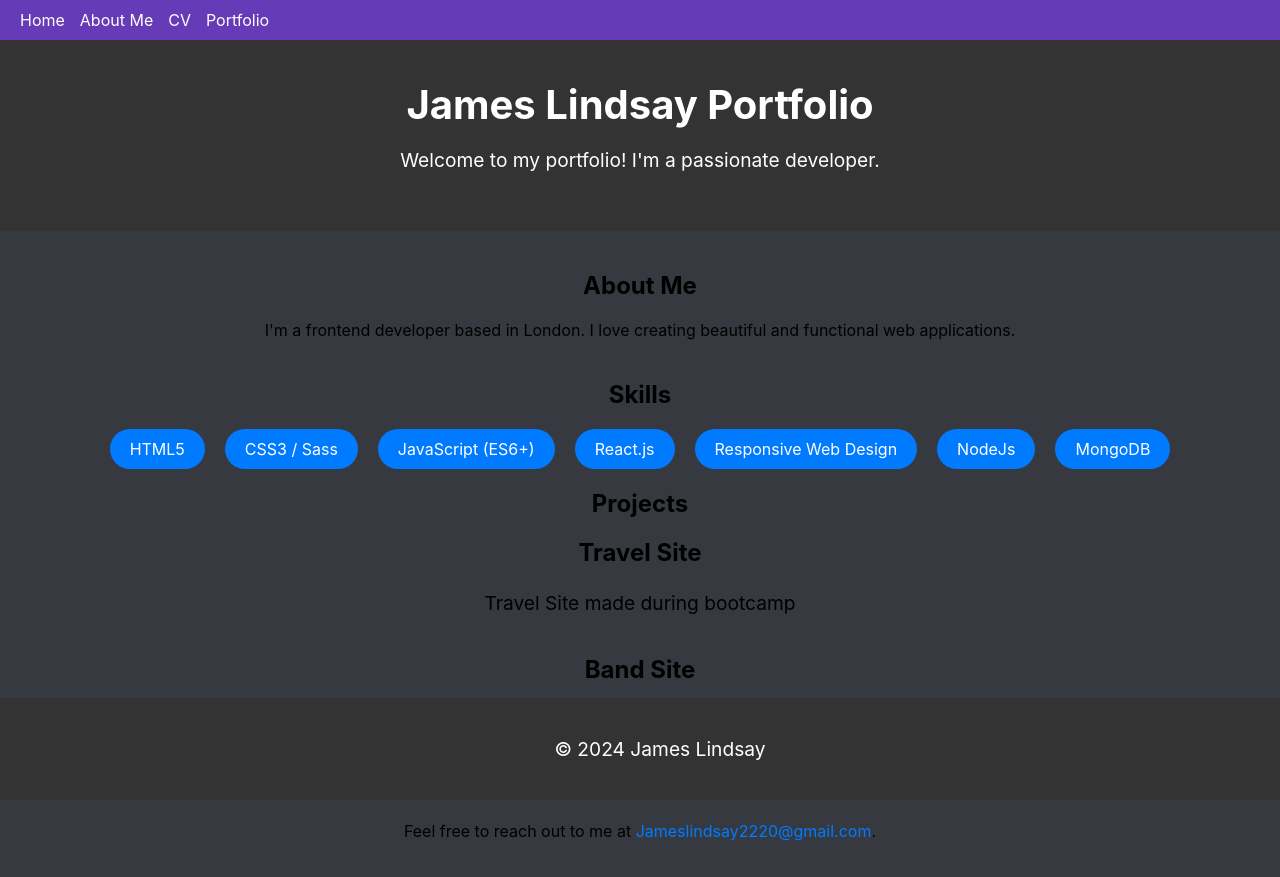
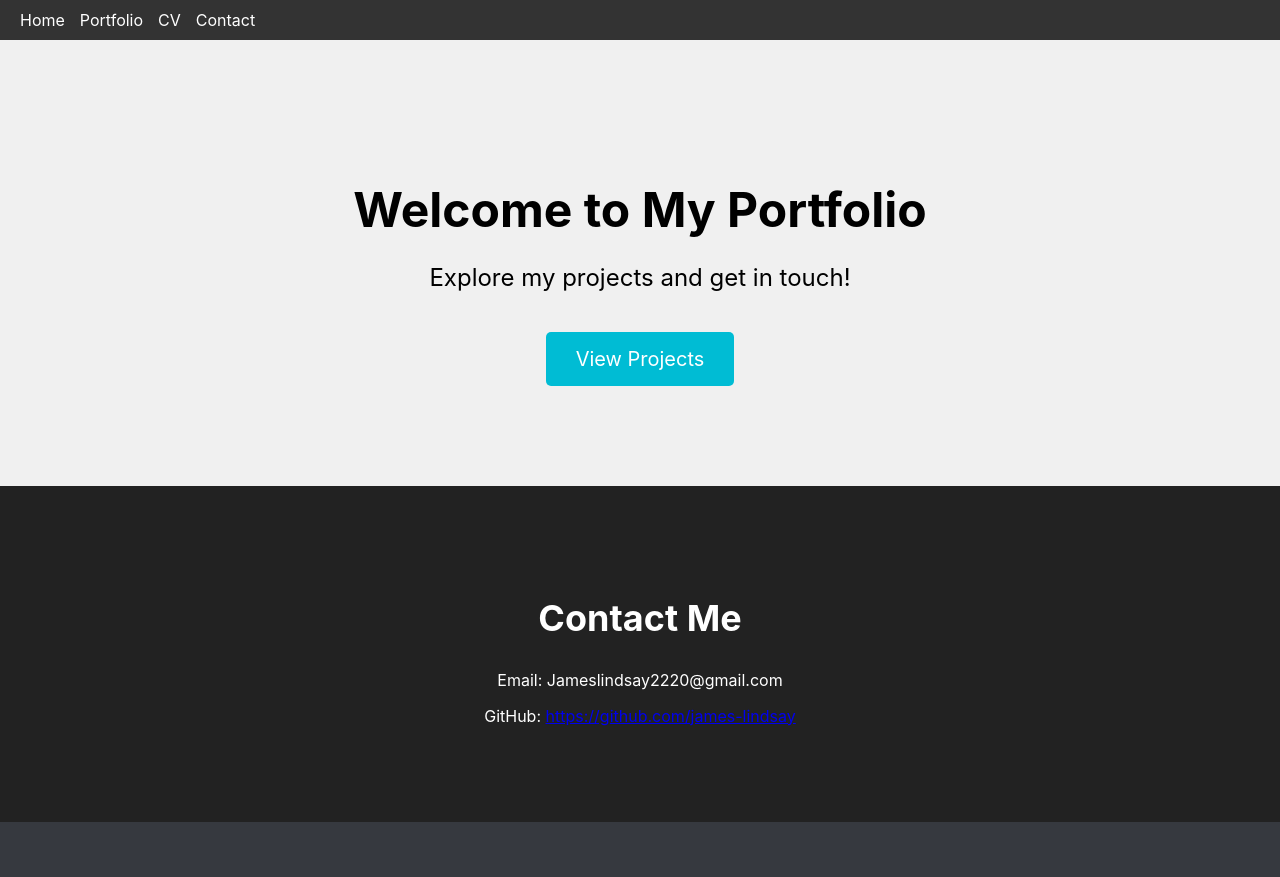
Before and after one commit to james-lindsay/portfolio, a React (Create React App) app: page / in a window 1280 px wide. After the commit the page ends 822 px from the top, so only its background shows below. Built offline with nearby package versions, Linux system fonts and the light colour scheme; the HTML template or start-up script is replaced by a standard one.

Commit message:
loads of changes to overall style of site

```diff
--- a/package.json
+++ b/package.json
@@ -8,6 +8,7 @@
     "@testing-library/user-event": "^13.5.0",
     "react": "^18.2.0",
     "react-dom": "^18.2.0",
+    "react-router-dom": "^6.22.1",
     "react-scripts": "5.0.1",
     "sass": "^1.71.0",
     "web-vitals": "^2.1.4"
--- a/src/App.js
+++ b/src/App.js
@@ -1,13 +1,25 @@
+import { BrowserRouter as Router, Route, Routes } from "react-router-dom";
 import "./App.scss";
-import HomePage from "./components/Home/Home";
-import Nav from "./components/Nav/Nav";
+import Header from "./components/Header/Header";
+import Projects from "./components/Projects/Projects";
+import Contact from "./components/Contact/Contact";
+import Home from "./components/Home/Home";
+// import ProjectDetails from "./components/ProjectDetails"; // Import the ProjectDetails component
 
 function App() {
   return (
-    <div className="App">
-      <Nav />
-      <HomePage />
-    </div>
+    <Router>
+      <div className="App">
+        <Header />
+        <Routes>
+          <Route path="/" element={<Home />} />
+          <Route path="/projects" element={<Projects />} />
+          <Route path="/contact" element={<Contact />} />
+          {/* <Route path="/projects/:id" component={ProjectDetails} />{" "} */}
+        </Routes>
+        <Contact />
+      </div>
+    </Router>
   );
 }
 
--- /dev/null
+++ b/src/components/Contact/Contact.js
@@ -0,0 +1,22 @@
+import "./Contact.scss";
+
+const Contact = () => {
+  return (
+    <section className="contact">
+      <div className="contact-content">
+        <h2>Contact Me</h2>
+        <div className="contact-details">
+          <p>Email: Jameslindsay2220@gmail.com</p>
+          <p>
+            GitHub:{" "}
+            <a href="https://github.com/james-lindsay">
+              https://github.com/james-lindsay
+            </a>
+          </p>
+        </div>
+      </div>
+    </section>
+  );
+};
+
+export default Contact;
--- /dev/null
+++ b/src/components/Contact/Contact.scss
@@ -0,0 +1,41 @@
+.contact {
+    background-color: #222;
+    color: #fff;
+    padding: 80px 0;
+    text-align: center;
+}
+
+.contact h2 {
+    font-size: 36px;
+    margin-bottom: 30px;
+}
+
+.contact form {
+    max-width: 600px;
+    margin: 0 auto;
+}
+
+.contact input,
+.contact textarea {
+    width: 100%;
+    padding: 10px;
+    margin-bottom: 20px;
+    font-size: 16px;
+    border: none;
+    background-color: #444;
+    color: #fff;
+}
+
+.contact input[type="submit"] {
+    background-color: #00bcd4;
+    color: #fff;
+    border: none;
+    padding: 15px 30px;
+    cursor: pointer;
+    font-size: 18px;
+    transition: background-color 0.3s ease;
+}
+
+.contact input[type="submit"]:hover {
+    background-color: #0097a7;
+}
--- /dev/null
+++ b/src/components/Header/Header.js
@@ -0,0 +1,33 @@
+import { Link } from "react-router-dom";
+import "./Header.scss";
+
+const Header = () => {
+  return (
+    <nav className="navbar">
+      <ul className="navbar__list">
+        <li className="navbar__item">
+          <Link to="/" className="navbar__link">
+            Home
+          </Link>
+        </li>
+        <li className="navbar__item">
+          <Link to="/Projects" className="navbar__link">
+            Portfolio
+          </Link>
+        </li>
+        <li className="navbar__item">
+          <Link to="/cv" className="navbar__link">
+            CV
+          </Link>
+        </li>
+        <li className="navbar__item">
+          <Link to="/Contact" className="navbar__link">
+            Contact
+          </Link>
+        </li>
+      </ul>
+    </nav>
+  );
+};
+
+export default Header;
--- a/src/components/Nav/Nav.scss
+++ b/src/components/Header/Header.scss
@@ -1,5 +1,5 @@
 .navbar {
-    background-color: #673AB7;
+    background-color: #333;
     padding: 10px 20px;
 }
 
--- a/src/components/Home/Home.js
+++ b/src/components/Home/Home.js
@@ -1,59 +1,18 @@
+import { Link } from "react-router-dom";
 import "./Home.scss";
 
-function HomePage() {
+const Home = () => {
   return (
-    <div className="HomePage">
-      <header>
-        <h1>James Lindsay Portfolio</h1>
-        <p>Welcome to my portfolio! I'm a passionate developer.</p>
-      </header>
-      <main>
-        <section className="about-me">
-          <h2>About Me</h2>
-          <p>
-            I'm a frontend developer based in London. I love creating beautiful
-            and functional web applications.
-          </p>
-        </section>
-        <section className="skills">
-          <h2>Skills</h2>
-          <ul>
-            <li>HTML5</li>
-            <li>CSS3 / Sass</li>
-            <li>JavaScript (ES6+)</li>
-            <li>React.js</li>
-            <li>Responsive Web Design</li>
-            <li>NodeJs</li>
-            <li>MongoDB</li>
-          </ul>
-        </section>
-        <section className="projects">
-          <h2>Projects</h2>
-          <div className="project">
-            <h3>Travel Site</h3>
-            <p>Travel Site made during bootcamp</p>
-          </div>
-          <div className="project">
-            <h3>Band Site</h3>
-            <p>Band website created during bootcamp</p>
-          </div>
-        </section>
-        <section className="contact">
-          <h2>Contact Me</h2>
-          <p>
-            Feel free to reach out to me at{" "}
-            <a href="mailto:jameslindsay2220@gmail.com">
-              Jameslindsay2220@gmail.com
-            </a>
-            .
-          </p>
-        </section>
-      </main>
-      <footer>
-        <p>&copy; 2024 James Lindsay</p>
-      </footer>
-    </div>
+    <section className="home">
+      <div className="home-content">
+        <h1>Welcome to My Portfolio</h1>
+        <p>Explore my projects and get in touch!</p>
+        <Link to="/projects" className="btn">
+          View Projects
+        </Link>
+      </div>
+    </section>
   );
-}
+};
 
-export default HomePage;
+export default Home;
--- a/src/components/Home/Home.scss
+++ b/src/components/Home/Home.scss
@@ -1,82 +1,35 @@
-@use "../../Styles/Variables.scss" as *;
-
-.HomePage {
+.home {
+    background-color: #f0f0f0;
+    padding: 100px 0;
     text-align: center;
-
-    header {
-        background-color: $primary-color;
-        color: white;
-        padding: 40px;
-
-        h1 {
-            margin: 0;
-            font-size: 2.5rem;
-            margin-bottom: 10px;
 }
 
-        p {
-            font-size: 1.2rem;
-        }
+.home-content {
+    max-width: 800px;
+    margin: 0 auto;
 }
 
-    main {
-        padding: 20px;
+.home h1 {
+    font-size: 48px;
+    margin-bottom: 20px;
+}
 
-        .about-me {
+.home p {
+    font-size: 24px;
     margin-bottom: 40px;
 }
 
-        .skills {
-            ul {
-                list-style: none;
-                padding: 0;
-                display: flex;
-                justify-content: center;
-
-                li {
-                    margin: 0 10px;
-                    padding: 10px 20px;
-                    background-color: $accent-color;
-                    color: white;
-                    border-radius: 20px;
-                }
-            }
+.btn {
+    display: inline-block;
+    background-color: #00bcd4;
+    color: #fff;
+    padding: 15px 30px;
+    font-size: 20px;
+    text-decoration: none;
+    border-radius: 5px;
+    transition: background-color 0.3s ease;
 }
 
-        .projects {
-            .project {
-                margin-bottom: 40px;
-
-                h3 {
-                    margin-top: 0;
-                    font-size: 1.5rem;
+.btn:hover {
+    background-color: #0097a7;
 }
-
-                p {
-                    font-size: 1.2rem;
-                }
-            }
-        }
-
-        .contact {
-            a {
-                color: $accent-color;
-                text-decoration: none;
-
-                &:hover {
-                    text-decoration: underline;
-                }
-            }
-        }
-    }
-
-    footer {
-        background-color: $primary-color;
-        color: white;
-        padding: 20px;
-        position: fixed;
-        bottom: 0;
-        width: 100%;
-        font-size: 1.2rem;
-    }
-}
--- a/src/components/Nav/Nav.js
+++ /dev/null
@@ -1,32 +0,0 @@
-import "./Nav.scss";
-
-const Nav = () => {
-  return (
-    <nav className="navbar">
-      <ul className="navbar__list">
-        <li className="navbar__item">
-          <a href="#" className="navbar__link">
-            Home
-          </a>
-        </li>
-        <li className="navbar__item">
-          <a href="#" className="navbar__link">
-            About Me
-          </a>
-        </li>
-        <li className="navbar__item">
-          <a href="#" className="navbar__link">
-            CV
-          </a>
-        </li>
-        <li className="navbar__item">
-          <a href="#" className="navbar__link">
-            Portfolio
-          </a>
-        </li>
-      </ul>
-    </nav>
-  );
-};
-
-export default Nav;
--- /dev/null
+++ b/src/components/Projects/Projects.js
@@ -0,0 +1,43 @@
+import { Link } from "react-router-dom";
+import "./Projects.scss";
+
+const Projects = () => {
+  const projects = [
+    {
+      id: 1,
+      title: "Social Circle",
+      description: "Social Media App that uses React, NodeJS and MongoDB",
+    },
+    {
+      id: 2,
+      title: "Travel Site",
+      description: "Travel Website made using HTML & CSS",
+    },
+    {
+      id: 3,
+      title: "InStock",
+      description:
+        "Stock Website for warehouses, made as a team using React, nodeJS, MySQL",
+    },
+  ];
+
+  return (
+    <section className="projects">
+      <h2>Projects</h2>
+      <div className="project-list">
+        {projects.map((project) => (
+          <Link
+            key={project.id}
+            to={`/projects/${project.id}`}
+            className="project-card"
+          >
+            <h3>{project.title}</h3>
+            <p>{project.description}</p>
+          </Link>
+        ))}
+      </div>
+    </section>
+  );
+};
+
+export default Projects;
--- /dev/null
+++ b/src/components/Projects/Projects.scss
@@ -0,0 +1,39 @@
+.projects {
+    padding: 40px;
+}
+
+.projects__title {
+    font-size: 32px;
+    text-align: center;
+    margin-bottom: 40px;
+}
+
+.project-list {
+    display: grid;
+    grid-template-columns: repeat(auto-fit, minmax(300px, 1fr));
+    gap: 20px;
+}
+
+.project-card {
+    background-color: #f5f5f5;
+    padding: 20px;
+    border-radius: 8px;
+    box-shadow: 0 4px 8px rgba(0, 0, 0, 0.1);
+    transition: transform 0.3s ease;
+    color: #333;
+    text-decoration: none;
+}
+
+.project-card:hover {
+    transform: translateY(-5px);
+}
+
+.project-card__title {
+    font-size: 24px;
+    margin-bottom: 10px;
+}
+
+.project-card__description {
+    font-size: 16px;
+    line-height: 1.5;
+}
```
Also changed, not shown: 1 other file (tests, documents, lock files or other folders). Lines whose indentation alone changed are shown as unchanged.
